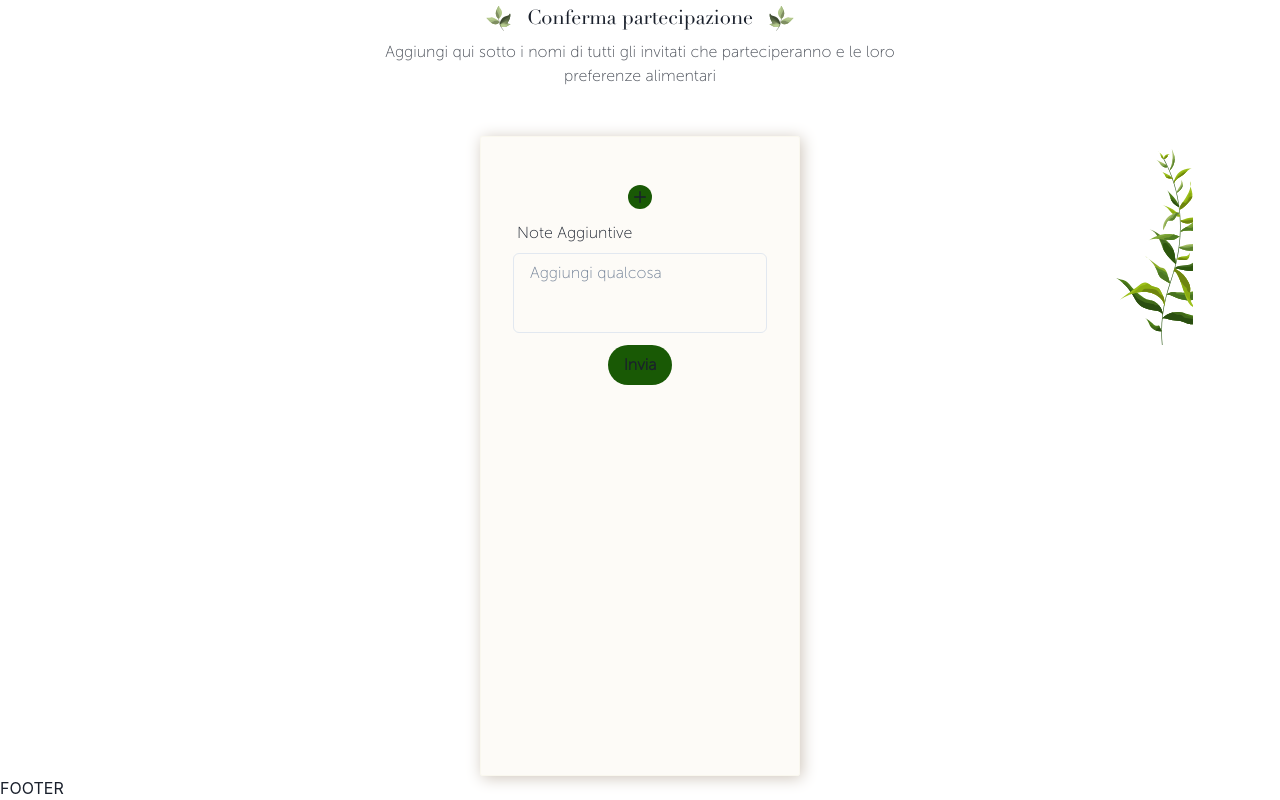
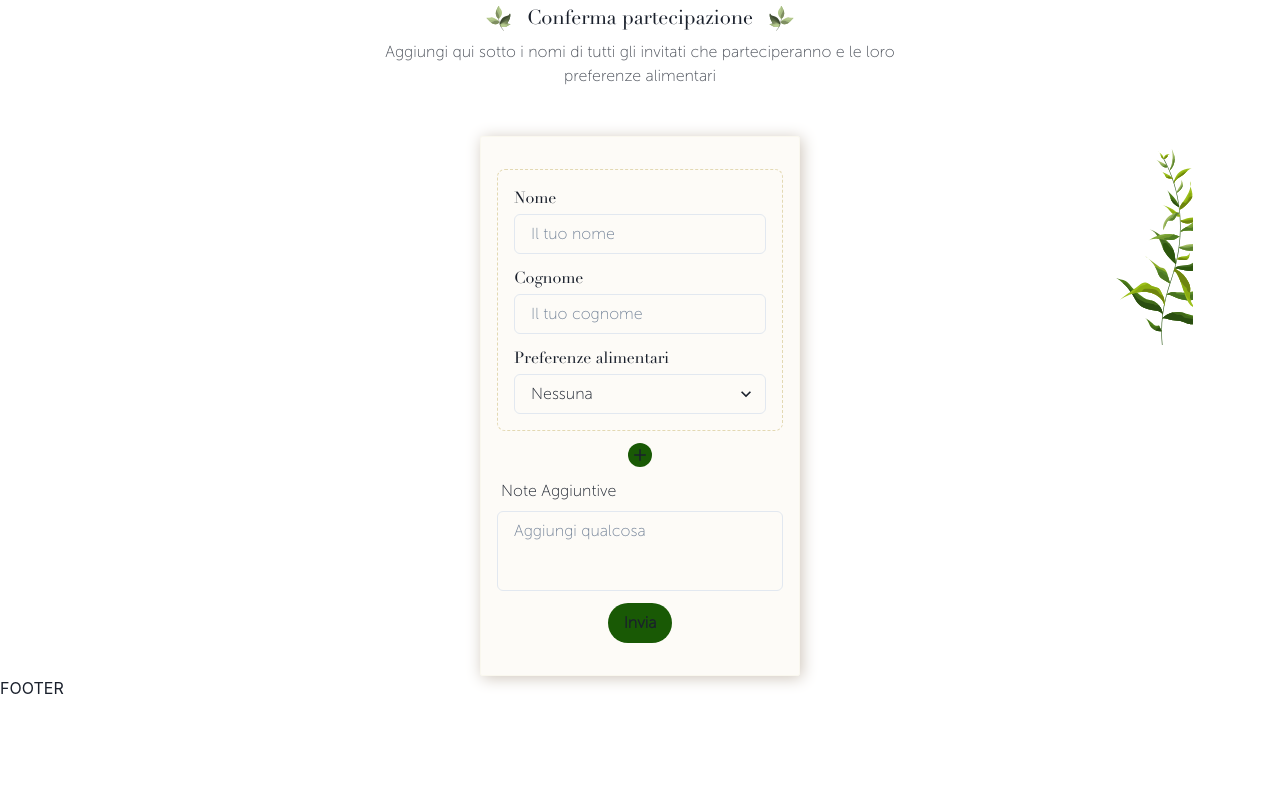
Before and after one commit to Chelsearoseeify/wedding-website, a Next.js app: page / in a window 1280 px wide. Shown: the part 2536-3336 px from the top of the page. After the commit the page ends 3236 px from the top, so only its background shows below. Built offline with nearby package versions, Linux system fonts and the light colour scheme.

Commit message:
confirm form

```diff
--- a/modules/ConfirmCard/ConfirmCard.component.js
+++ b/modules/ConfirmCard/ConfirmCard.component.js
@@ -47,21 +47,20 @@ export default function Confirm() {
 			<Card className={styles.card}>
 				{!sent ? (
 					<Flex direction={'column'} gap={3}>
-						{/* 	{guests.map((g, index) => (
-							<Flex direction={'row'} gap={3} key={g.index} align='end'>
+						{guests.map((g, index) => (
+							<Flex direction={'column'} gap={3} key={g.index} className={styles.form_container}>
 								<GuestForm guest={g} setGuests={setGuests} />
-								{
+								{guests.length > 1 && (
 									<IconButton
 										aria-label='Add guest'
 										icon={<MinusIcon />}
 										onClick={() => setGuests((prev) => prev.filter((guest) => g.index !== guest.index))}
 										className={clsx(styles.button, styles.icon_button)}
 										size={'xs'}
-										disabled={guests.length === 1}
 									/>
-								}
+								)}
 							</Flex>
-						))} */}
+						))}
 						<IconButton
 							aria-label='Add guest'
 							icon={<AddIcon />}
--- a/modules/ConfirmCard/ConfirmCard.module.scss
+++ b/modules/ConfirmCard/ConfirmCard.module.scss
@@ -90,9 +90,7 @@
 	gap: 3rem;
 	position: relative;
 	z-index: 1;
-	padding-top: 3rem;
-	padding-bottom: 3rem;
-	height: 40rem;
+	padding: 2rem 1rem;
 	width: 20rem;
 
 	&_title {
@@ -134,6 +132,12 @@
 	}
 }
 
+.form_container {
+	border-radius: 0.5rem;
+	border: 1px dashed rgba(166, 136, 17, 0.293);
+	padding: 1rem;
+	position: relative;
+}
 .button {
 	color: white;
 	background: $nav-background-color !important;
@@ -151,6 +155,9 @@
 
 .icon_button {
 	margin: 0 auto 8px auto;
+	position: absolute !important;
+	top: -8px;
+	right: -8px;
 }
 
 .input {
@@ -167,3 +174,8 @@
 .success_icon {
 	color: $nav-background-color !important;
 }
+
+.label {
+	font-family: $fontfamily-heading;
+	margin-bottom: -8px;
+}
--- a/modules/ConfirmCard/GuestForm.component .js
+++ b/modules/ConfirmCard/GuestForm.component .js
@@ -17,33 +17,23 @@ export default function GuestForm({ guest, setGuests }) {
 	};
 
 	return (
-		<Stack spacing={3} shouldWrapChildren direction='row'>
-			<div>
-				<Text ml={1} mb={2}>
-					Nome
-				</Text>
+		<Stack spacing={3} shouldWrapChildren direction='column'>
+			<Text className={styles.label}>Nome</Text>
 			<Input
 				placeholder='Il tuo nome'
 				value={guest.name}
 				onChange={(event) => updateGuest(event.target.value, 'name')}
 				className={styles.input}
 			/>
-			</div>
-			<div>
-				<Text ml={1} mb={2}>
-					Cognome
-				</Text>
+
+			<Text className={styles.label}>Cognome</Text>
 			<Input
 				placeholder='Il tuo cognome'
 				value={guest.surname}
 				onChange={(event) => updateGuest(event.target.value, 'surname')}
 				className={styles.input}
 			/>
-			</div>
-			<div>
-				<Text ml={1} mb={2}>
-					Preferenze alimentari
-				</Text>
+			<Text className={styles.label}>Preferenze alimentari</Text>
 			<Select
 				defaultValue={'none'}
 				value={guest.preferences}
@@ -55,7 +45,6 @@ export default function GuestForm({ guest, setGuests }) {
 				<option value='vegetarian'>Vegetariano</option>
 				<option value='vegan'>Vegano</option>
 			</Select>
-			</div>
 		</Stack>
 	);
 }
```
Lines whose indentation alone changed are shown as unchanged.
